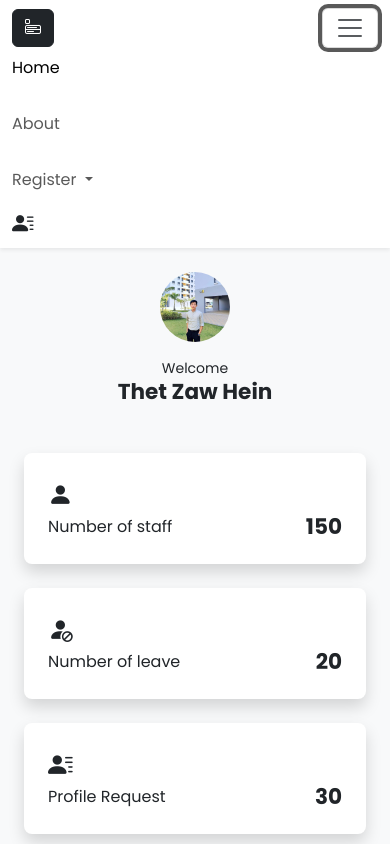
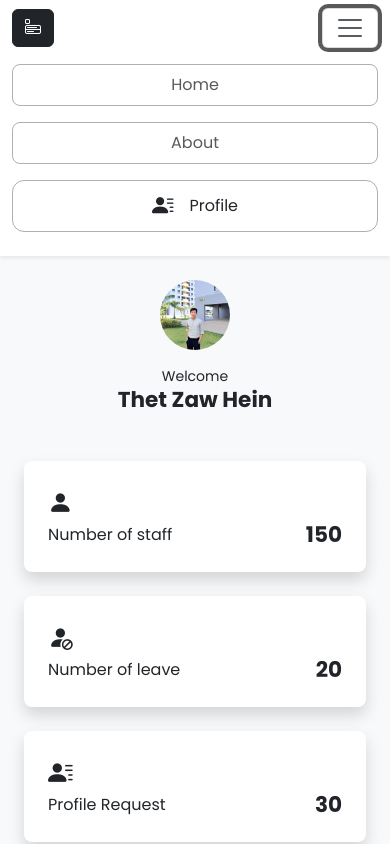
Before and after one commit to koheinthurako/AdminDashboard, a website: page index.html in a window 390 px wide. Both pictures are taken after a click on the button 350 px from the left and 28 px from the top of the page. Drawn offline with nearby package versions, Linux system fonts and the light colour scheme.

Commit message:
change responsive

```diff
--- a/index.html
+++ b/index.html
@@ -81,27 +81,21 @@
                                 <span class="navbar-toggler-icon"></span>
                               </button>
                               <div class="collapse navbar-collapse" id="navBar">
-                                <ul class="navbar-nav gap-3 me-auto mb-2 mb-lg-0">
-                                  <li class="nav-item">
-                                    <a class="nav-link active" aria-current="page" href="#">Home</a>
+                                <ul class="navbar-nav align-items-center gap-3 me-auto my-3 my-lg-0">
+                                  <li class="nav-item text-center rounded-3">
+                                    <a class="nav-link" aria-current="page" href="#">Home</a>
                                   </li>
-                                  <li class="nav-item">
+                                  <li class="nav-item text-center rounded-3">
                                     <a class="nav-link" href="#">About</a>
                                   </li>
-                                  <li class="nav-item dropdown">
-                                    <a class="nav-link dropdown-toggle" href="#" role="button" data-bs-toggle="dropdown" aria-expanded="false">
-                                      Register
-                                    </a>
-                                    <ul class="dropdown-menu">
-                                      <li><a class="dropdown-item" href="#">Login</a></li>
-                                      <li><a class="dropdown-item" href="#">Sign Up</a></li>
-                                    </ul>
-                                  </li>
                                 </ul>
-                                <form class="d-flex" role="search">
-                                  <a href="#offcanvas" data-bs-toggle="offcanvas" role="button" class="text-dark">
-                                    <i class="bi bi-person-lines-fill fs-4 me-3" title="Profile" id="profile"></i>
-                                  </a>
+                                <form class="my-3 my-lg-0" role="search">
+                                    <div class="profileBox d-flex justify-content-center align-items-center">
+                                        <a href="#offcanvas" data-bs-toggle="offcanvas" role="button" class="text-dark">
+                                            <i class="bi bi-person-lines-fill fs-4 me-3" title="Profile" id="profile"></i>
+                                        </a>
+                                        <p class="m-0 d-block d-lg-none">Profile</p>
+                                    </div>
                                 </form>
                               </div>
                             </div>
@@ -551,7 +545,7 @@
                               <button type="button" class="btn-close" data-bs-dismiss="offcanvas" aria-label="Close"></button>
                             </div>
                             <div class="offcanvas-body bg-light">
-                                <div class="card m-3 p-3 border-0 shadow">
+                                <div class="card m-2 p-3 border-0 shadow">
                                     <div class="card-body text-center">
                                         <div class="imgBox">
                                             <img src="./imgs/me 1.jpg" alt="" class="">
--- a/style.scss
+++ b/style.scss
@@ -88,7 +88,7 @@ button {
     transform: translateY(-5px);
   }
 
- @media screen and (max-width: 560px) {
+ @media screen and (max-width: 990px) {
     #empTable img {
       width: 34px;
       height: 34px;
@@ -110,4 +110,28 @@ button {
     #empTable button {
       font-size: 6px;
     }
+
+    .navbar-nav li{
+      width: 100%;
+      overflow: hidden;
+      border-radius: 12px;
+      border: 1px solid #00000050;
+    }
+
+    .navbar-nav li a:hover{
+      color: #fff;
+      background-color: #000;
+    }
+
+    #navBar form .profileBox{
+      padding: 9px 0;
+      border-radius: 12px;
+      border: 1px solid #00000050;
+      cursor: pointer;
+    }
+
+    #navBar form .profileBox:hover i, #navBar form .profileBox:hover{
+      color: #fff;
+      background-color: #000;
+    }
  }
```
Also changed, not shown: style.css, 1 other file.
